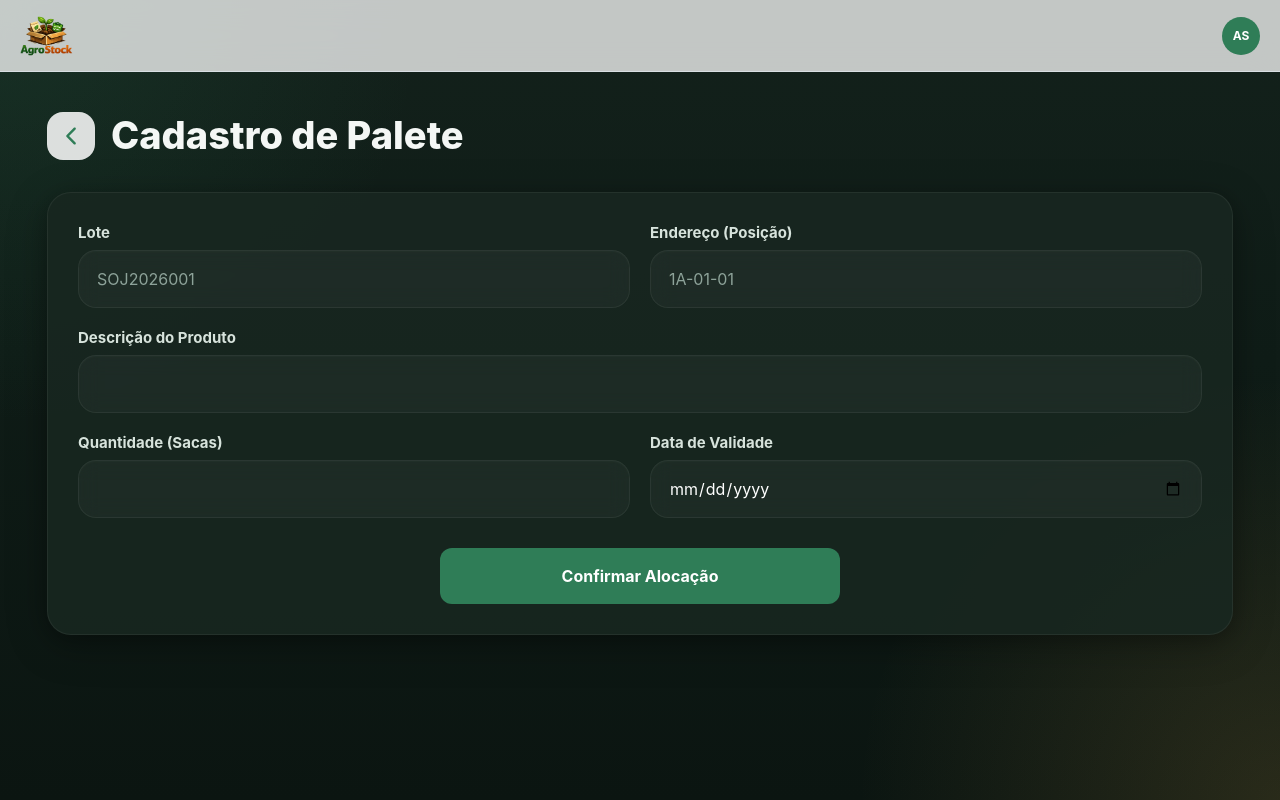
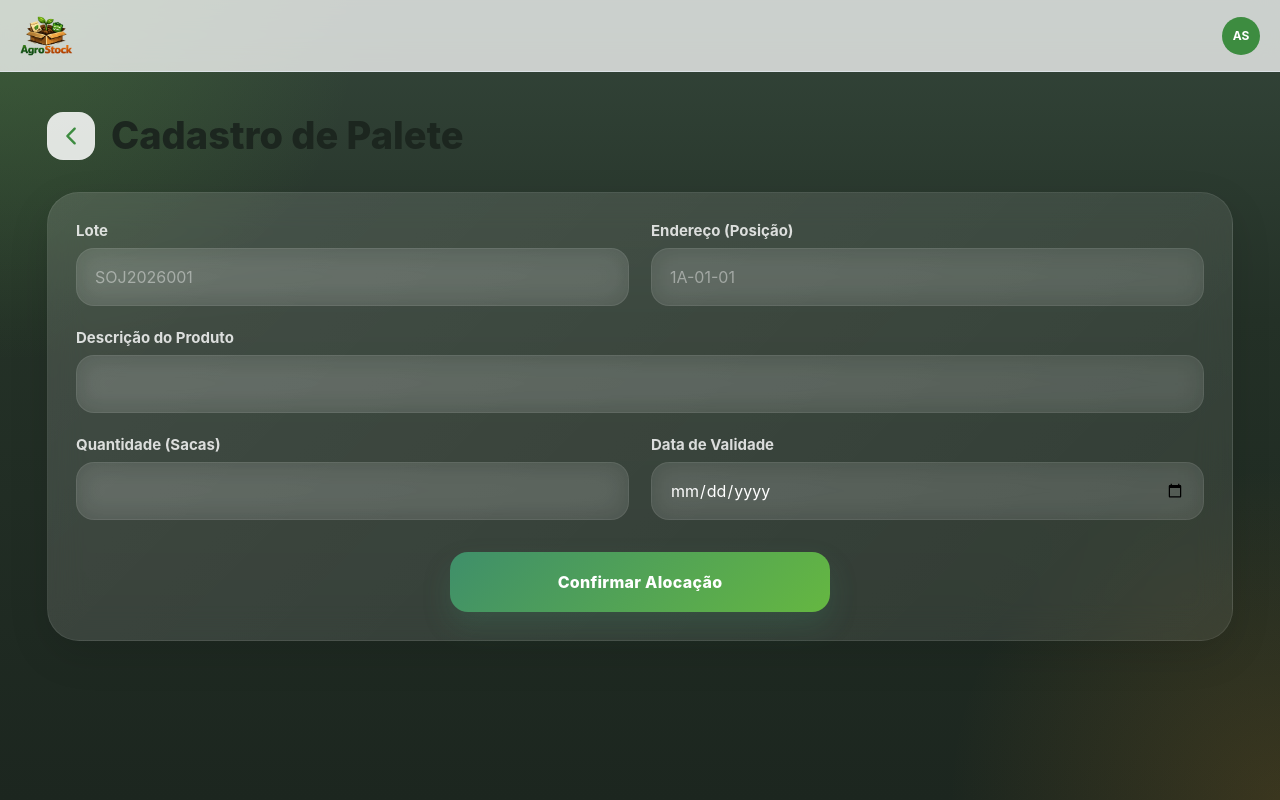
Before and after one commit to michael-max-web/AgroStock, a React (Vite) app: page /cadastro-produtos in a window 1280 px wide. Built offline with nearby package versions, Linux system fonts and the light colour scheme.

Commit message:
ajuste de cores

```diff
--- a/src/componentes/CampoCustomizado/CampoCustomizado.css
+++ b/src/componentes/CampoCustomizado/CampoCustomizado.css
@@ -10,7 +10,7 @@
   font-size: 15px;
   font-weight: 700;
 
-  color: #d7e3dc;
+  color: rgba(255,255,255,0.82);
 }
 
 .campo-customizado__input {
@@ -22,36 +22,30 @@
 
   border-radius: 18px;
 
-  border: 1.5px solid rgba(255,255,255,0.06);
+  border: 1px solid rgba(255,255,255,0.08);
 
-  background: rgba(255,255,255,0.03);
+  background: rgba(255,255,255,0.08);
+
+  backdrop-filter: blur(14px);
 
   color: white;
 
   font-size: 16px;
 
   transition: 0.2s ease;
-
-  appearance: none;
-  -webkit-appearance: none;
-
-  backdrop-filter: blur(10px);
-
-  box-shadow:
-    inset 0 1px 2px rgba(255,255,255,0.03);
 }
 
 .campo-customizado__input::placeholder {
-  color: #8ea39a;
+  color: rgba(255,255,255,0.42);
 }
 
 .campo-customizado__input:focus {
   outline: none;
 
-  border-color: #3ca36f;
+  border-color: #58b287;
 
   box-shadow:
-    0 0 0 4px rgba(60, 163, 111, 0.12);
+    0 0 0 4px rgba(88, 178, 135, 0.14);
 }
 
 input[type="date"].campo-customizado__input {
--- a/src/index.css
+++ b/src/index.css
@@ -1,38 +1,31 @@
 :root {
-  --cor-primaria: #2f7d57;
-  --cor-primaria-hover: #27684a;
+  --cor-primaria: #3d8c40;
+  --cor-primaria-hover: #2f7032;
 
-  --cor-secundaria: #c59a47;
-  --cor-secundaria-hover: #a8833c;
+  --cor-secundaria: #d88a1c;
+  --cor-secundaria-hover: #bb7411;
 
-  --cor-fundo: #0f1c17;
+  --cor-fundo: #243127;
 
-  --cor-surface: rgba(21, 35, 29, 0.82);
+  --cor-surface: rgba(255,255,255,0.08);
 
-  --cor-card: rgba(24, 39, 32, 0.88);
+  --cor-card: rgba(255,255,255,0.90);
 
-  --cor-texto: #f4f7f5;
+  --cor-texto: #1c261f;
 
-  --cor-texto-secundario: #b6c4bc;
+  --cor-texto-secundario: #5f6d62;
 
-  --cor-borda: rgba(255, 255, 255, 0.06);
+  --cor-borda: rgba(255,255,255,0.08);
 
-  --cor-sucesso: #4ade80;
+  --cor-sucesso: #22c55e;
 
   --cor-erro: #ef4444;
 
   --radius: 24px;
 
   --shadow:
-    0 10px 40px rgba(0, 0, 0, 0.28),
-    0 4px 18px rgba(0, 0, 0, 0.18);
-
-  --glass:
-    linear-gradient(
-      135deg,
-      rgba(255,255,255,0.04),
-      rgba(255,255,255,0.02)
-    );
+    0 12px 40px rgba(0,0,0,0.16),
+    0 4px 12px rgba(0,0,0,0.08);
 }
 
 * {
@@ -44,12 +37,13 @@
 html,
 body,
 #root {
+  width: 100%;
   min-height: 100vh;
-  width: 100%;
 }
 
 html {
   overflow-x: hidden;
+
   -webkit-tap-highlight-color: transparent;
 }
 
@@ -58,19 +52,19 @@ body {
 
   font-family: "Inter", sans-serif;
 
-  color: var(--cor-texto);
-
   background:
-    radial-gradient(circle at top left, rgba(47, 125, 87, 0.18) 0%, transparent 28%),
-    radial-gradient(circle at bottom right, rgba(197, 154, 71, 0.16) 0%, transparent 28%),
+    radial-gradient(circle at top left, rgba(101,183,65,0.22) 0%, transparent 24%),
+    radial-gradient(circle at bottom right, rgba(216,138,28,0.16) 0%, transparent 22%),
     linear-gradient(
       180deg,
-      #13211b 0%,
-      #0f1c17 45%,
-      #0b1511 100%
+      #34463a 0%,
+      #243127 40%,
+      #1c261f 100%
     );
 
   background-attachment: fixed;
+
+  color: white;
 }
 
 img {
--- a/src/paginas/CadastroProdutos/CadastroProduto.css
+++ b/src/paginas/CadastroProdutos/CadastroProduto.css
@@ -1,47 +1,97 @@
 .formulario-container {
-  background: var(--cor-card);
-  padding: 30px;
-  border-radius: var(--radius);
-  box-shadow: var(--shadow);
-  border: 1px solid var(--cor-borda);
+  width: 100%;
+
   display: grid;
-  gap: 20px;
-  grid-template-columns: 1fr; /* Padrão celular: uma coluna */
+
+  grid-template-columns: 1fr;
+
+  gap: 22px;
+
+  padding: 28px;
+
+  border-radius: 32px;
+
+  background:
+    linear-gradient(
+      135deg,
+      rgba(255,255,255,0.14),
+      rgba(255,255,255,0.08)
+    );
+
+  backdrop-filter: blur(18px);
+
+  border: 1px solid rgba(255,255,255,0.08);
+
+  box-shadow:
+    0 14px 40px rgba(0,0,0,0.12);
 }
 
-/* Configuração para Tablet e Computador */
+.campo-descricao {
+  width: 100%;
+}
+
+.btn-finalizar {
+  width: 100%;
+
+  min-height: 60px;
+
+  margin-top: 10px;
+
+  border-radius: 18px;
+
+  background:
+    linear-gradient(
+      135deg,
+      #3f8f6a,
+      #65b741
+    );
+
+  color: white;
+
+  font-size: 16px;
+  font-weight: 800;
+
+  letter-spacing: 0.3px;
+
+  transition:
+    transform 0.2s ease,
+    box-shadow 0.2s ease;
+
+  box-shadow:
+    0 14px 28px rgba(63, 143, 106, 0.22);
+
+  -webkit-tap-highlight-color: transparent;
+}
+
+.btn-finalizar:hover {
+  transform: translateY(-2px);
+
+  box-shadow:
+    0 18px 32px rgba(63, 143, 106, 0.28);
+}
+
+.btn-finalizar:focus,
+.btn-finalizar:active {
+  outline: none;
+
+  box-shadow:
+    0 0 0 4px rgba(101, 183, 65, 0.14);
+}
+
 @media (min-width: 768px) {
   .formulario-container {
-    grid-template-columns: 1fr 1fr; /* Duas colunas */
+    grid-template-columns: repeat(2, 1fr);
   }
 
-  /* Faz a Descrição ocupar as duas colunas */
   .campo-descricao {
     grid-column: span 2;
   }
 
   .btn-finalizar {
     grid-column: span 2;
-    max-width: 400px; /* Evita que o botão fique largo demais */
-    margin: 20px auto 0; /* Centraliza o botão */
-    width: 100%;
+
+    max-width: 380px;
+
+    justify-self: center;
   }
 }
-
-.btn-finalizar {
-  margin-top: 10px;
-  padding: 18px;
-  background-color: var(--cor-primaria);
-  color: white;
-  border: none;
-  border-radius: 12px;
-  font-weight: 700;
-  font-size: 16px;
-  cursor: pointer;
-  transition: 0.3s;
-}
-
-.btn-finalizar:hover {
-  background-color: var(--cor-primaria-hover);
-  transform: translateY(-2px);
-}
--- a/src/paginas/ListaProdutos/ListaProdutos.css
+++ b/src/paginas/ListaProdutos/ListaProdutos.css
@@ -1,10 +1,11 @@
 .secao-filtros {
   display: grid;
+
   grid-template-columns: repeat(auto-fit, minmax(240px, 1fr));
 
-  gap: 16px;
+  gap: 18px;
 
-  margin-bottom: 28px;
+  margin-bottom: 30px;
 }
 
 .input-busca-wrapper {
@@ -14,27 +15,38 @@
   align-items: center;
   gap: 12px;
 
-  padding: 14px 18px;
+  padding: 16px 18px;
 
-  background: var(--cor-surface);
+  border-radius: 22px;
 
-  backdrop-filter: blur(14px);
+  background:
+    linear-gradient(
+      135deg,
+      rgba(255,255,255,0.12),
+      rgba(255,255,255,0.06)
+    );
 
-  border: 1px solid var(--cor-borda);
+  backdrop-filter: blur(16px);
 
-  border-radius: 20px;
+  border: 1px solid rgba(255,255,255,0.08);
 
-  transition: 0.2s ease;
+  box-shadow:
+    0 10px 24px rgba(0,0,0,0.10);
+
+  transition:
+    border-color 0.2s ease,
+    transform 0.2s ease;
 }
 
 .input-busca-wrapper:focus-within {
-  border-color: var(--cor-primaria);
+  border-color: rgba(101,183,65,0.45);
 
-  box-shadow: 0 0 0 4px rgba(31, 111, 95, 0.08);
+  transform: translateY(-1px);
 }
 
 .icone-busca {
-  color: var(--cor-texto-secundario);
+  color: rgba(255,255,255,0.72);
+
   flex-shrink: 0;
 }
 
@@ -51,148 +63,181 @@
   font-size: 16px;
 }
 
+.input-busca-wrapper input::placeholder {
+  color: rgba(255,255,255,0.48);
+}
+
 .grid-produtos {
   display: grid;
 
-  grid-template-columns: repeat(auto-fit, minmax(300px, 1fr));
+  grid-template-columns: repeat(auto-fit, minmax(320px, 1fr));
 
-  gap: 22px;
+  gap: 24px;
 }
 
 .card-item-agro {
   display: flex;
   flex-direction: column;
 
-  min-height: 240px;
+  min-height: 250px;
 
-  padding: 22px;
+  padding: 24px;
 
-  border-radius: 28px;
+  border-radius: 32px;
 
-  background: var(--cor-card);
+  background:
+    linear-gradient(
+      145deg,
+      rgba(255,255,255,0.92),
+      rgba(255,255,255,0.82)
+    );
 
   backdrop-filter: blur(18px);
 
-  border: 1px solid rgba(255, 255, 255, 0.05);
+  border: 1px solid rgba(255,255,255,0.18);
 
-  box-shadow: var(--shadow);
+  box-shadow:
+    0 16px 40px rgba(0,0,0,0.14);
 
-  transition: 0.25s ease;
+  transition:
+    transform 0.25s ease,
+    box-shadow 0.25s ease;
 }
 
 .card-item-agro:hover {
   transform: translateY(-4px);
+
+  box-shadow:
+    0 22px 46px rgba(0,0,0,0.18);
 }
 
 .card-header {
   display: flex;
   justify-content: space-between;
+  align-items: center;
+
   gap: 12px;
 
   margin-bottom: 18px;
 }
 
 .lote-tag {
-  background: rgba(60, 163, 111, 0.12);
-
-  color: #6ee7b7;
-
-  padding: 8px 14px;
+  padding: 9px 16px;
 
   border-radius: 999px;
 
+  background: rgba(61,140,64,0.12);
+
+  color: #347937;
+
   font-size: 12px;
   font-weight: 800;
+
+  letter-spacing: 0.5px;
 }
 
 .posicao-tag {
-  font-size: 13px;
+  color: #c27b18;
+
+  font-size: 14px;
   font-weight: 700;
-
-  color: #f6c86a;
 }
 
 .card-item-agro h3 {
-  font-size: 20px;
+  font-size: 19px;
+
   line-height: 1.3;
+
+  color: #2f3b33;
 
   margin-bottom: 10px;
 
-  color: white;
+  font-weight: 700;
 
   word-break: break-word;
 }
 
 .validade {
-  color: var(--cor-texto-secundario);
-  margin-bottom: 24px;
+  color: #5f6d62;
+
+  font-size: 15px;
+
+  margin-bottom: 22px;
 }
 
 .card-acoes {
   margin-top: auto;
 
+  padding-top: 18px;
+
+  border-top: 1px solid rgba(28,38,31,0.08);
+
   display: flex;
   align-items: center;
   justify-content: space-between;
-  gap: 14px;
 
-  padding-top: 18px;
-
-  border-top: 1px solid rgba(255,255,255,0.05);
+  gap: 16px;
 }
 
 .campo-qtd-direta {
   display: flex;
   align-items: center;
+
   gap: 10px;
 }
 
 .campo-qtd-direta span {
-  font-size: 13px;
+  color: #1c261f;
+
+  font-size: 14px;
   font-weight: 700;
-
-  color: white;
 }
 
 .campo-qtd-direta input {
-  width: 72px;
+  width: 74px;
 
   padding: 10px;
 
-  border-radius: 12px;
+  border-radius: 14px;
 
-  border: 1px solid rgba(255,255,255,0.06);
+  border: 1px solid rgba(61,140,64,0.12);
 
-  background: rgba(255,255,255,0.04);
-
-  color: white;
+  background: rgba(61,140,64,0.06);
 
   text-align: center;
 
-  font-weight: 700;
+  font-weight: 800;
+
+  color: #347937;
+
+  outline: none;
 }
 
 .botoes-grupo {
   display: flex;
+
   gap: 10px;
 }
 
 .btn-edit,
 .btn-del {
-  width: 42px;
-  height: 42px;
+  width: 46px;
+  height: 46px;
 
-  border-radius: 14px;
+  border-radius: 16px;
 
   display: flex;
   align-items: center;
   justify-content: center;
 
-  transition: 0.2s ease;
+  transition:
+    transform 0.15s ease,
+    background 0.2s ease,
+    color 0.2s ease;
+
+  outline: none;
 
   -webkit-tap-highlight-color: transparent;
-
-  outline: none;
 }
 
 .btn-edit:focus,
@@ -204,33 +249,37 @@
 }
 
 .btn-edit {
-  background: rgba(60, 163, 111, 0.12);
-  color: #6ee7b7;
+  background: rgba(61,140,64,0.10);
+
+  color: #347937;
 }
 
 .btn-del {
-  background: rgba(239, 68, 68, 0.12);
-  color: #f87171;
+  background: rgba(239,68,68,0.10);
+
+  color: #ef4444;
 }
 
 .btn-edit:hover {
-  background: #2f7d57;
+  background: #3d8c40;
+
   color: white;
 }
 
 .btn-del:hover {
   background: #ef4444;
+
   color: white;
 }
 
 .btn-flutuante {
   position: fixed;
 
-  right: 20px;
-  bottom: 24px;
+  right: 22px;
+  bottom: 26px;
 
-  width: 68px;
-  height: 68px;
+  width: 72px;
+  height: 72px;
 
   border-radius: 50%;
 
@@ -238,41 +287,51 @@
   align-items: center;
   justify-content: center;
 
-  background: linear-gradient(
-    135deg,
-    #2f7d57,
-    #3ca36f
-  );
+  background:
+    linear-gradient(
+      135deg,
+      #3d8c40,
+      #65b741
+    );
 
   color: white;
 
   box-shadow:
-    0 12px 30px rgba(31, 111, 95, 0.25),
-    0 0 0 8px rgba(60, 163, 111, 0.08);
+    0 18px 34px rgba(61,140,64,0.30),
+    0 0 0 8px rgba(101,183,65,0.10);
 
   z-index: 99;
 
-  transition: 0.2s ease;
+  transition:
+    transform 0.2s ease,
+    box-shadow 0.2s ease;
 
   -webkit-tap-highlight-color: transparent;
 }
 
 .btn-flutuante:hover {
-  transform: scale(1.08);
+  transform: scale(1.06);
 }
 
 .msg-vazio {
   grid-column: 1/-1;
 
+  padding: 40px 20px;
+
   text-align: center;
 
-  padding: 40px 20px;
+  border-radius: 28px;
 
-  border-radius: 24px;
+  background:
+    linear-gradient(
+      135deg,
+      rgba(255,255,255,0.12),
+      rgba(255,255,255,0.06)
+    );
 
-  background: var(--cor-card);
+  backdrop-filter: blur(16px);
 
-  color: var(--cor-texto-secundario);
+  color: rgba(255,255,255,0.85);
 }
 
 @media (max-width: 640px) {
@@ -300,6 +359,7 @@
   .btn-edit,
   .btn-del {
     flex: 1;
+
     width: 100%;
   }
 }
```
